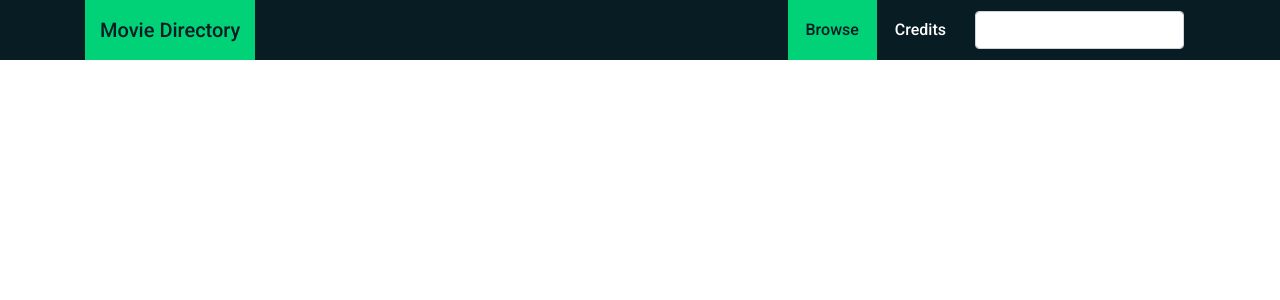
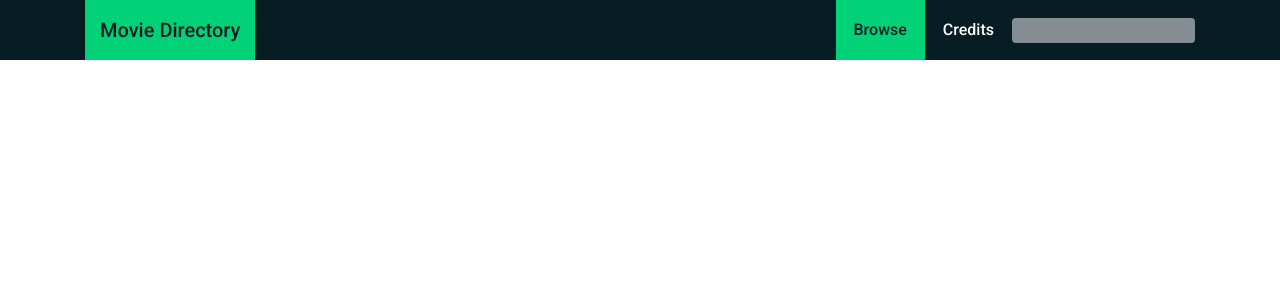
Before and after one commit to macanrox/movie-directory, a React (Create React App) app: page / in a window 1280 px wide. Shown: the top 300 px of the page. Built offline with nearby package versions, Linux system fonts and the light colour scheme.

Commit message:
Styles navbar search input.

```diff
--- a/src/components/MovieNav/MovieNav.js
+++ b/src/components/MovieNav/MovieNav.js
@@ -3,9 +3,7 @@ import {
   Container,
   FormGroup,
   Input,
-  Label,
   Nav,
-  NavItem,
   NavLink,
   Navbar,
   NavbarBrand,
@@ -36,7 +34,7 @@ class MovieNav extends Component {
             </NavLink>
 
             <FormGroup className="navbar__form">
-              <Input type="search" name="search" />
+              <Input className="navbar__search" type="search" name="search" />
             </FormGroup>
           </Nav>
         </Container>
--- a/src/components/MovieNav/MovieNav.scss
+++ b/src/components/MovieNav/MovieNav.scss
@@ -35,7 +35,15 @@ BOOTSTRAP OVERRIDES
 
 .form-group.navbar__form {
   margin-bottom: 0;
-  padding: 11px;
+  padding: 0;
+}
+
+.form-control.navbar__search {
+  height: 25px;
+  padding: 0;
+  background-color: rgba($white, 0.5);
+  outline: none;
+  border: none;
 }
 
 /***
@@ -66,6 +74,13 @@ STYLES
   }
 
   &__form {
+    display: flex;
     margin-bottom: 0;
   }
+
+  &__search {
+    height: 30px;
+    padding: 0;
+    align-self: center;
+  }
 }
```
